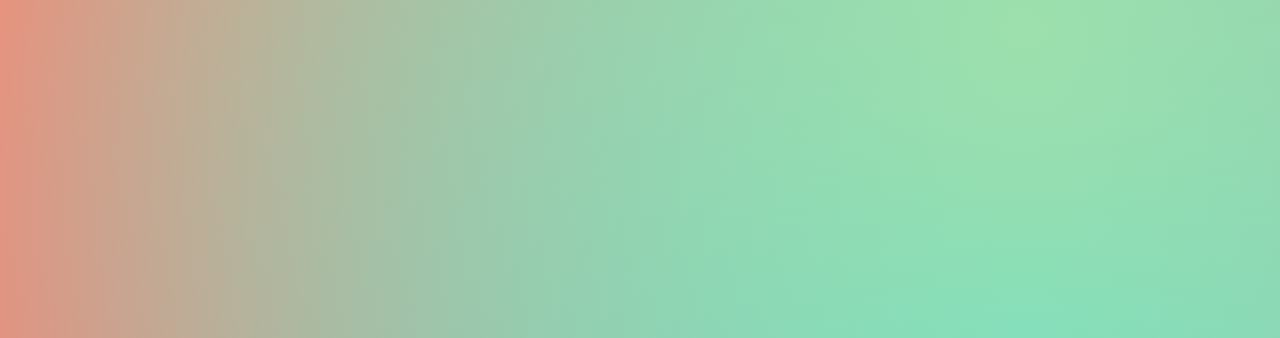
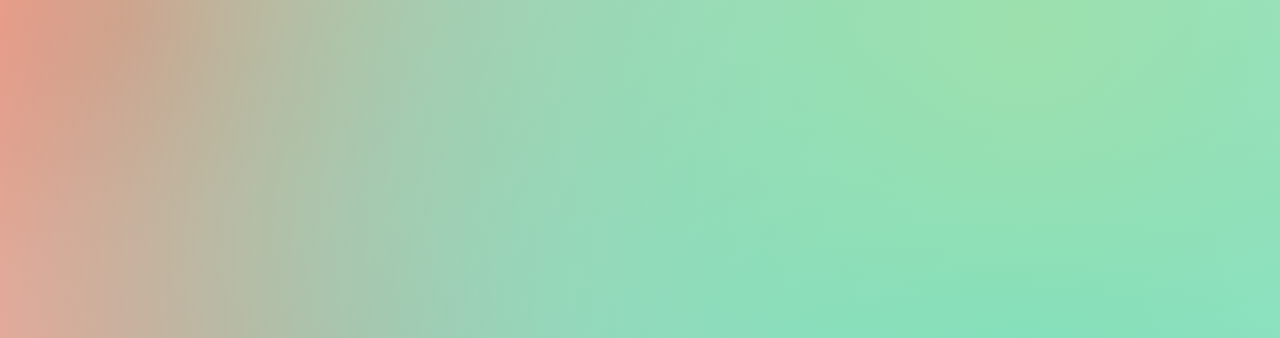
Before and after one commit to Niennis/Niennis.github.io, a plain HTML site: page index.html in a window 1280 px wide. Shown: the part 53-391 px from the top of the page. Drawn offline with nearby package versions, Linux system fonts and the light colour scheme.

Commit message:
Correccion en paleta

```diff
--- a/style.css
+++ b/style.css
@@ -75,19 +75,22 @@ body{
 .samples{
   margin-bottom: 2vh;
 }
-
+/*
   body{
 background-color: #E5FCC2;
 background-color: #9DE0AD;
 background-color: #45ADA8;
+background-color: #fa8072;
+background-color: #594F4F;
+
+
 background-color: #547980;
-background-color: #594F4F;
+
 
 background-color: rgb(27,186,135);
 background-color: rgb(55, 222, 228);
 background-color: rgb(26, 122, 114);
 background-color: rgb(69, 173, 168);
-
 background-color: rgb(250, 128, 114);
   }
 
```
Also changed, not shown: readme.md.
